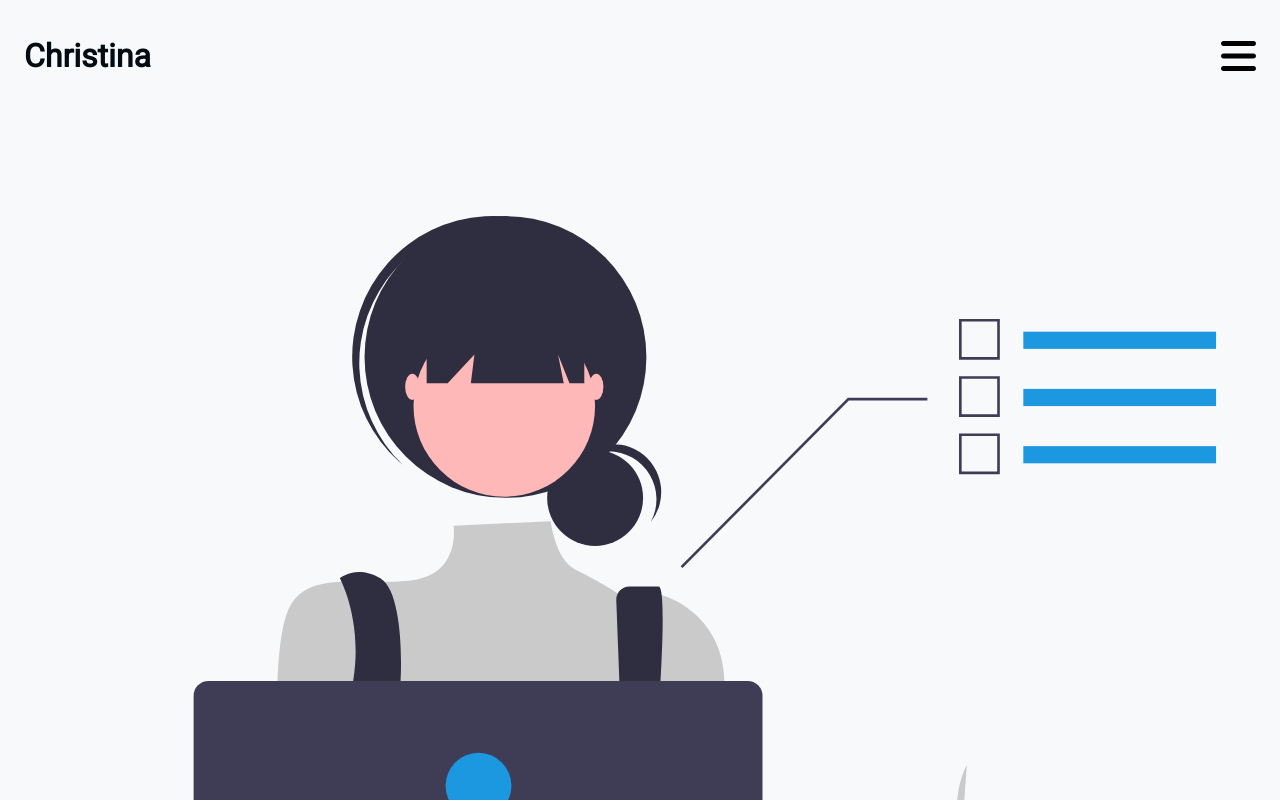
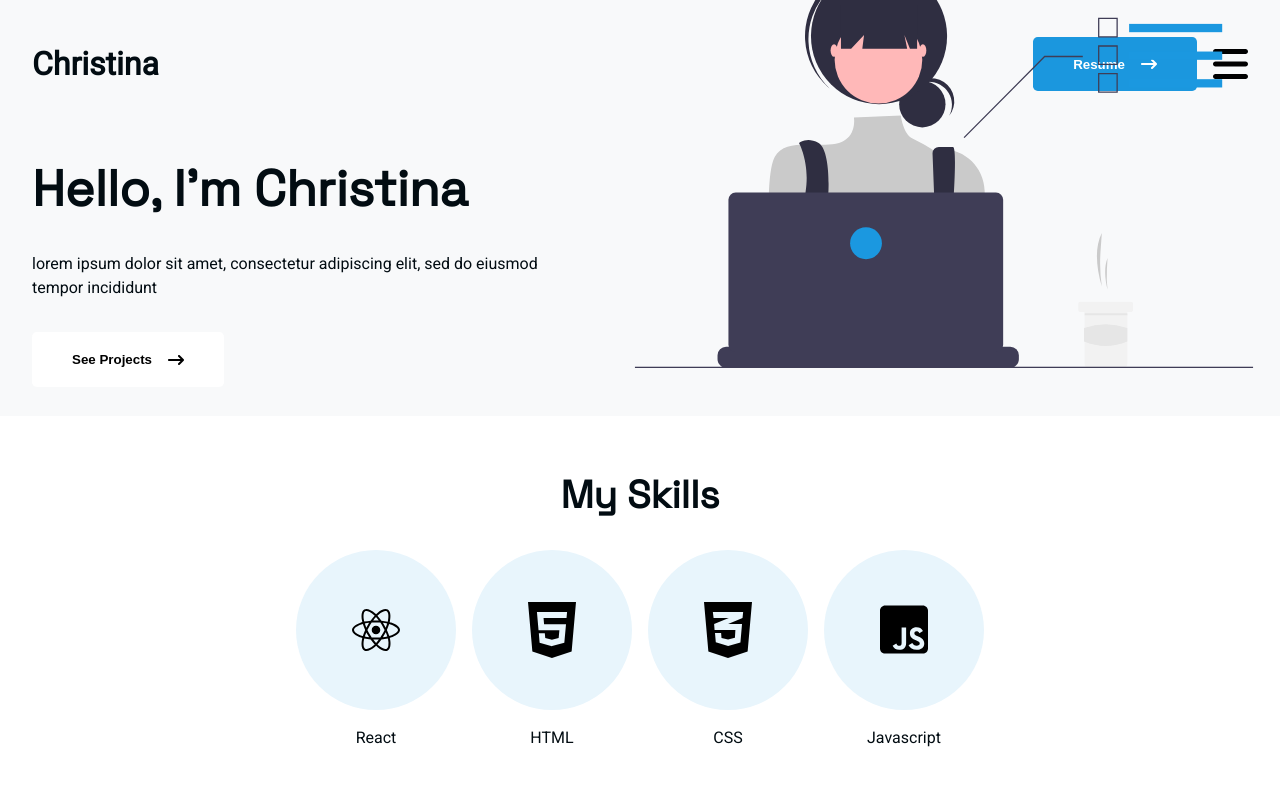
Before and after one commit to Christina113-code/Portfolio, a React (Create React App) app: page / in a window 1280 px wide. Shown: the top 800 px of the page. Built offline with nearby package versions, Linux system fonts and the light colour scheme; a web font is replaced by a local one.

Commit message:
somewhat responsive, fix mbl-nvbar,footer,tbletdes

```diff
--- a/src/App.css
+++ b/src/App.css
@@ -10,7 +10,7 @@
   --clr-ltst:white;
   --clr-ntrl:#f8f9fa;
   --fs-lg:3.125rem;
-  --fs-m: 2rem;
+  --fs-m: 2.4rem;
   --fs-sm:.938rem;
   --section-padding:1.5rem;
 }
@@ -60,8 +60,8 @@ nav{
 }
 a{
   text-decoration: none;
+}
 
-}
 
 #logo{
   font-weight:bolder;
@@ -84,14 +84,16 @@ a{
   background-color: var(--clr-ltst);
   right:0;
 }
-
+.nav-btn{
+  display:none;
+}
 .top-sidenav{
   display: flex;
   align-items: center;
   justify-content: space-between;
   padding:1.8rem;
 }
-.sidenav span{
+.sidenav span, .footer span{
   display: flex;
   justify-content: space-between;
   padding:0 1rem;
@@ -115,7 +117,7 @@ a{
   flex-direction: column;
   padding:2rem;
 }
-.link-container a{
+.link-container a, .footer-link-container a{
   padding:1rem;
   background-color: var(--clr-ltst);
   border-top:2px solid var(--clr-lt)
@@ -130,6 +132,7 @@ a{
 .social-inf0>*{
  filter: invert(76%) sepia(40%) saturate(316%) hue-rotate(168deg) brightness(102%) contrast(91%)!important;
 }
+
 
 /* HeroSection */
 #hero-img1{
@@ -166,8 +169,12 @@ height:calc(100%-15px);
 .primary #right-arrow:hover{
   color:black;
 }
+.primary #right-arrow{
+  filter:invert(100%) sepia(0%) saturate(7497%) hue-rotate(174deg) brightness(103%) contrast(102%);
+
+}
 .btn{
-  padding:1.5rem 2.5rem;
+  padding:1.2rem 2.5rem;
   border-radius:.3rem;
   border:none;
   font-weight:bolder;
@@ -204,19 +211,20 @@ height:calc(100%-15px);
   color:var(--clr-ltst);
 }
 /* Skills Section */
-.skills-section{
+.skills-section, .skills-container{
   display: flex;
   flex-direction: column;
   justify-content: center;
   align-items: center;
 }
+
 .circle{
   display: flex;
   justify-content: center;
   align-items: center;
   border-radius: 50%;
-  width:60%;
-  height:11rem;
+  width:10rem;
+  height:10rem;
   background-color: var(--clr-lt);
 }
 .skills-item{
@@ -294,3 +302,115 @@ input:focus, textarea:focus{
 .contact .btn #right-arrow{
    filter:invert(100%) sepia(0%) saturate(7497%) hue-rotate(174deg) brightness(103%) contrast(102%);
 }
+/* Footer */
+.footer{
+  display:flex;
+  flex-direction: column;
+  align-items: center;
+  justify-content: center;
+}
+.footer-link-container{
+  display:flex;
+  flex-direction: column;
+}
+.footer-link-container a{
+  width:95vw;
+  text-align: center;
+}
+.footer span{
+  width:80vw;
+  padding:0 2rem;
+  justify-content: space-between;
+}
+/* Media queries global*/
+
+
+/* Navbar media queries */
+@media screen and (min-width:768px){
+  nav{
+    padding:2rem;
+  }
+  nav .btn{
+      /* display:block; */
+      margin-left:auto;
+    }
+}
+/* Hero media queries */
+@media screen and (min-width:768px){
+  .hero-section{
+    height:30vh;
+    display:flex;
+    flex-direction: row;
+    align-items: center;
+    justify-content: center;
+  }
+  .hero-text{
+    position:absolute;
+    width:50%;
+    left:1rem;
+
+  }
+  #hero-img1{
+    width:50%;
+    position:absolute;
+    right:1rem;
+    top:-7rem;
+  }
+}
+/* Skills media queries */
+@media screen and (min-width:768px){
+    .skills-container{
+      flex-direction: row;
+      width:70%;
+      flex-wrap: wrap;
+      gap:1rem;
+    }
+
+}
+/* About me media queries*/
+@media screen and (min-width:768px){
+  #about-img{
+    width:80vw;
+    margin-top:3rem;
+    margin-left:13%;
+  }
+}
+/* My Projects media queries*/
+@media screen and (min-width:768px){
+  .project-container{
+    display:flex;
+    flex-direction: row;
+    flex-wrap: wrap;
+    width:100vw;
+    justify-content: center;
+    align-items: center;
+  }
+  .project{
+    width:38%;
+  }
+}
+/* Footer media queries */
+@media screen and (min-width:768px){
+    .footer{
+      flex-direction: row;
+      flex-wrap:wrap;
+      justify-content: space-between;
+    }
+    .contact-info, .footer-link-container{
+      width:50%;
+    }
+
+    .contact-info span, {
+      width:83%;
+      align-items: center;
+    }
+    .footer-link-container{
+      margin-top:4rem;
+    }
+    .footer-link-container a{
+      width:90%;
+    }
+    .social-info{
+      margin-left:1rem;
+    }
+}
--- a/src/App.js
+++ b/src/App.js
@@ -15,8 +15,8 @@ function App() {
    <SkillsSection/>
    <AboutMe/>
    <Projects />
-   <ContactMe/>
-    {/* <Footer/> */}
+   {/* <ContactMe/> */}
+    <Footer/>
    </>
   );
 }
--- a/src/Components/Navbar.js
+++ b/src/Components/Navbar.js
@@ -6,6 +6,7 @@ import email from "../imgs/email.svg";
 import phone from "../imgs/phone.svg";
 import github from "../imgs/github.svg";
 import linkedin from "../imgs/linkedin.svg";
+import Button from './Button';
 const Navbar = () => {
   const [open, setOpen] = useState(false);
   return (
@@ -51,6 +52,7 @@ const Navbar = () => {
           <a id="logo" className="navbar-img" href="/">
             Christina
           </a>
+          <Button primary={true} text="Resume"/>
           <img
             id="menu"
             className="navbar-img"
--- a/src/Sections/Footer.js
+++ b/src/Sections/Footer.js
@@ -2,33 +2,44 @@ import React from "react";
 import location from "../imgs/location.svg";
 import email from "../imgs/email.svg";
 import phone from "../imgs/phone.svg";
-// import github from "../imgs/github.svg";
+import github from "../imgs/github.svg";
 import linkedin from "../imgs/linkedin.svg";
 
 const Footer = () => {
   return (
     <div className="footer">
-      <a href="/">
-        <h1>Christina</h1>
-      </a>
+
+             <div className="contact-info">
+              <h2>Contact Info</h2>
             <span>
-        <img src={location} alt="location" />
-        New Rochelle, NY
+              <img src={location} alt="location" id="location" />
+              <p>New Rochelle, NY</p>
             </span>
             <span>
-        <img src={email} alt="location" />
-        christinajun113@gmail.com
+              <img src={phone} alt="location" id="location" />
+              <p>(914) 888-6770</p>
             </span>
             <span>
-        <img src={phone} alt="location" />
-        +1 914 (888) 6770
+              <img src={email} alt="location" id="location" />
+              <p>christinajun113@gmail.com</p>
             </span>
-      <div className="link-container">
-        {/* <a href="/"><img src={github} alt="github"/></a> */}
-        <a href="/"><img src={linkedin} alt="linkedin"/></a>
+          </div>
+          <div className="footer-link-container">
+            <a href="/">Home</a>
+            <a href="/">Skills</a>
+            <a href="/">About Me</a>
+            <a href="/">Portfolio</a>
+            <a href="/">Contact Me</a>
+          </div>
+
+          <div className="social-info">
+            <a href="https://github.com/Christina113-code"><img src={github} alt="github"/></a>
+            <a href="https://www.linkedin.com/in/christina-murphy-8775bb19b/"><img src={linkedin} alt="linkedin"/></a>
 
           </div>
+
       </div>
+
   );
 };
 
--- a/src/Sections/HeroSection.js
+++ b/src/Sections/HeroSection.js
@@ -6,11 +6,14 @@ const HeroSection = () => {
   return (
     <div className="hero-section section">
     <img id="hero-img1"alt="girl coding"src={heroimg2}/>
+    <div className="hero-text">
     <h1>Hello, I'm Christina</h1>
     <p>lorem ipsum dolor sit amet, consectetur adipiscing elit, sed do eiusmod tempor incididunt
     </p>
     <Button text="See Projects"/>
     </div>
+
+    </div>
   )
 }
 
--- a/src/Sections/SkillsSection.js
+++ b/src/Sections/SkillsSection.js
@@ -8,6 +8,7 @@ const SkillsSection = () => {
   return (
     <div className="skills-section section">
       <h2>My Skills</h2>
+      <div className="skills-container">
         <div className="skills-item">
           <div className="circle">
             <img className="skill-img"src={react_logo} alt="react-logo" />
@@ -34,6 +35,8 @@ const SkillsSection = () => {
         </div>
       </div>
 
+    </div>
+
   )
 }
 
```
Lines whose indentation alone changed are shown as unchanged.
